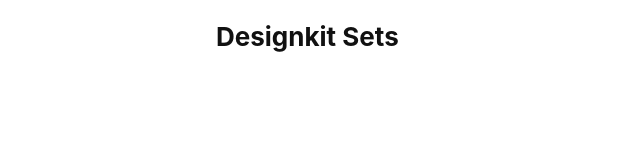
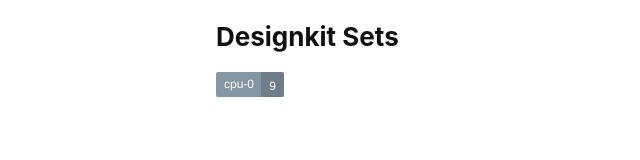
Before and after one commit to rightscale-design/designkit-sets, a website: page index.html in a window 1280 px wide. Shown: the whole page, without its empty margins (0-640 px from the left). Drawn offline with nearby package versions, Linux system fonts and the light colour scheme.

Commit message:
Added sets css

```diff
--- a/index.html
+++ b/index.html
@@ -38,7 +38,7 @@
   <div class="wrapper">
     <h1>Designkit Sets</h1>
     <div>
-
+      <span class="label-set">cpu-0 <span class="label-set-count">9</span></span>
     </div>
   </div>
 </body>
--- a/src/_designkit-sets.scss
+++ b/src/_designkit-sets.scss
@@ -1,3 +1,19 @@
-body {
-  background: #fff;
+.label-set {
+  position: relative;
+  padding: 5px 30px 6px 8px;
+  font-family: $helvetica;
+  font-size: 12px;
+  color: #fff;
+  background: #8495a4;
+  border-radius: 2px;
+  .label-set-count {
+    position: absolute;
+    top: 0;
+    right: 0;
+    bottom: 0;
+    left: auto;
+    height: 100%;
+    padding: 5px 8px 6px 8px;
+    background-color: rgba(black, .16);
+  }
 }
```
Also changed, not shown: css/designkit-sets.css, css/designkit-sets.min.css.
